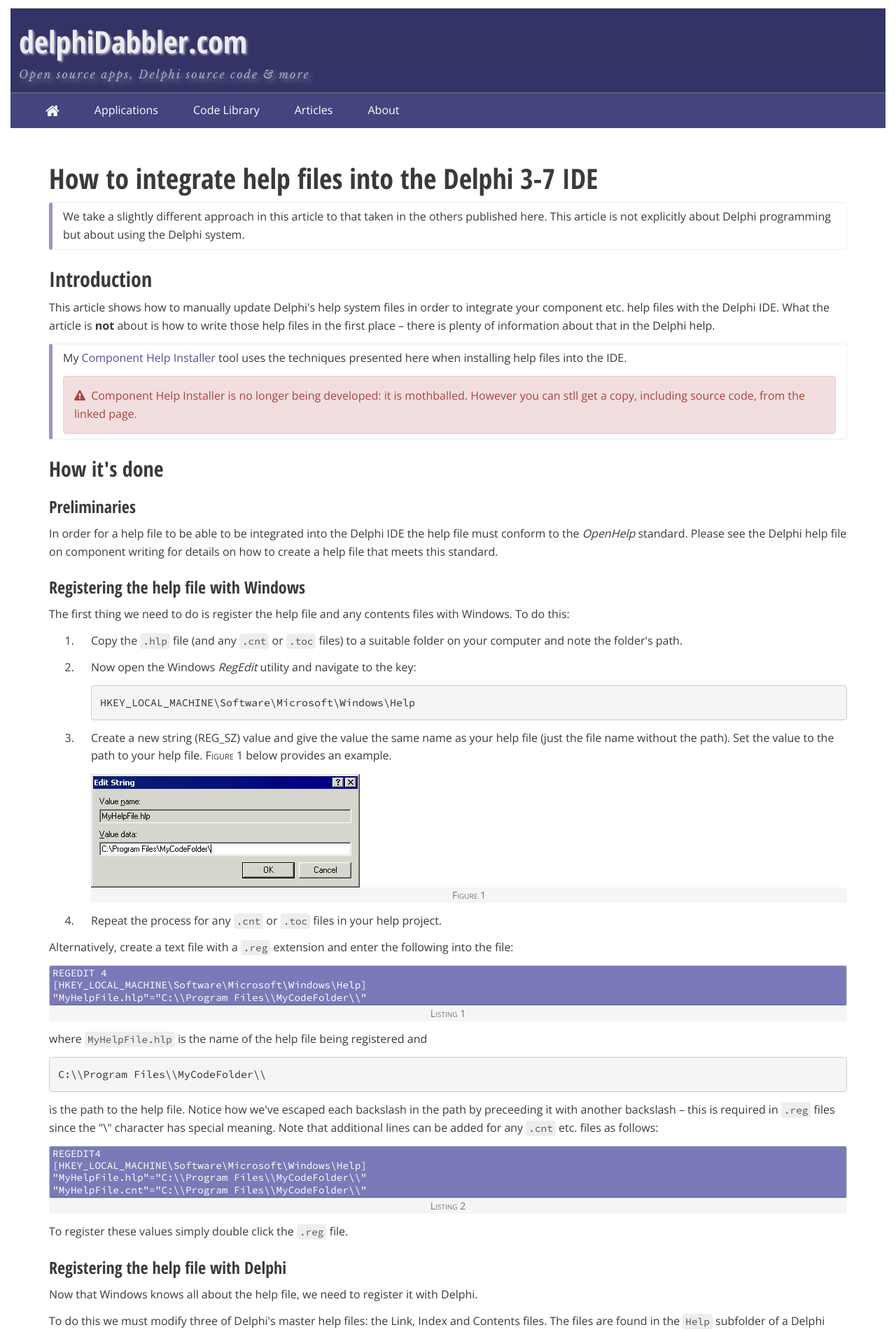
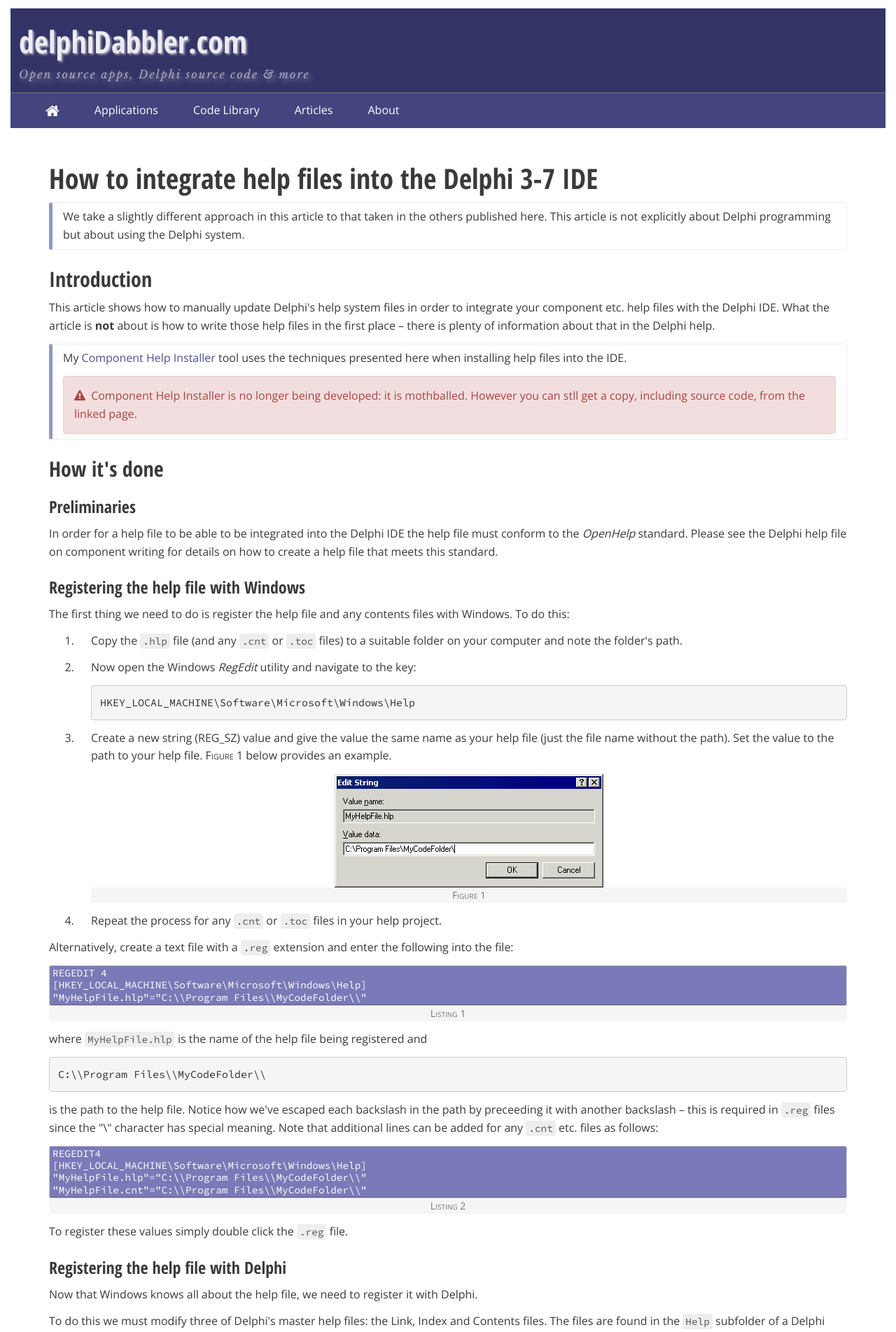
Before and after one commit to delphidabbler/delphidabbler.github.io, a Jekyll site: the page built from _articles/article-15.html, in a window 1280 px wide. Shown: the top 1903 px of the page at 70% size. Built offline with Jekyll 4.4.1, drawn with Linux system fonts in a browser that asks for light colours; nearby versions of some CDN libraries.

Commit message:
Enabled centring of image and standardised it's responsive styling

```diff
--- a/_articles/article-15.html
+++ b/_articles/article-15.html
@@ -66,8 +66,8 @@ pages: 1
       Create a new string (REG_SZ) value and give the value the same name as your help file (just the file name without the path). Set the value to the path to your help file. <span class="figureref">Figure 1</span> below provides an example.
     </p>
     <div class="frame">
-      <div>
-				<img class="img-responsive" src="{{ site.base-url }}/assets/images/articles/15.gif" alt="Picture of Edit String dialog in RegEdit" xstyle="width:384px;height:162px;" />
+      <div class="text-center">
+				<img class="scale" src="{{ site.base-url }}/assets/images/articles/15.gif" alt="Picture of Edit String dialog in RegEdit" />
 			</div>
 			<div class="caption">Figure 1</div>
 		</div>
```
